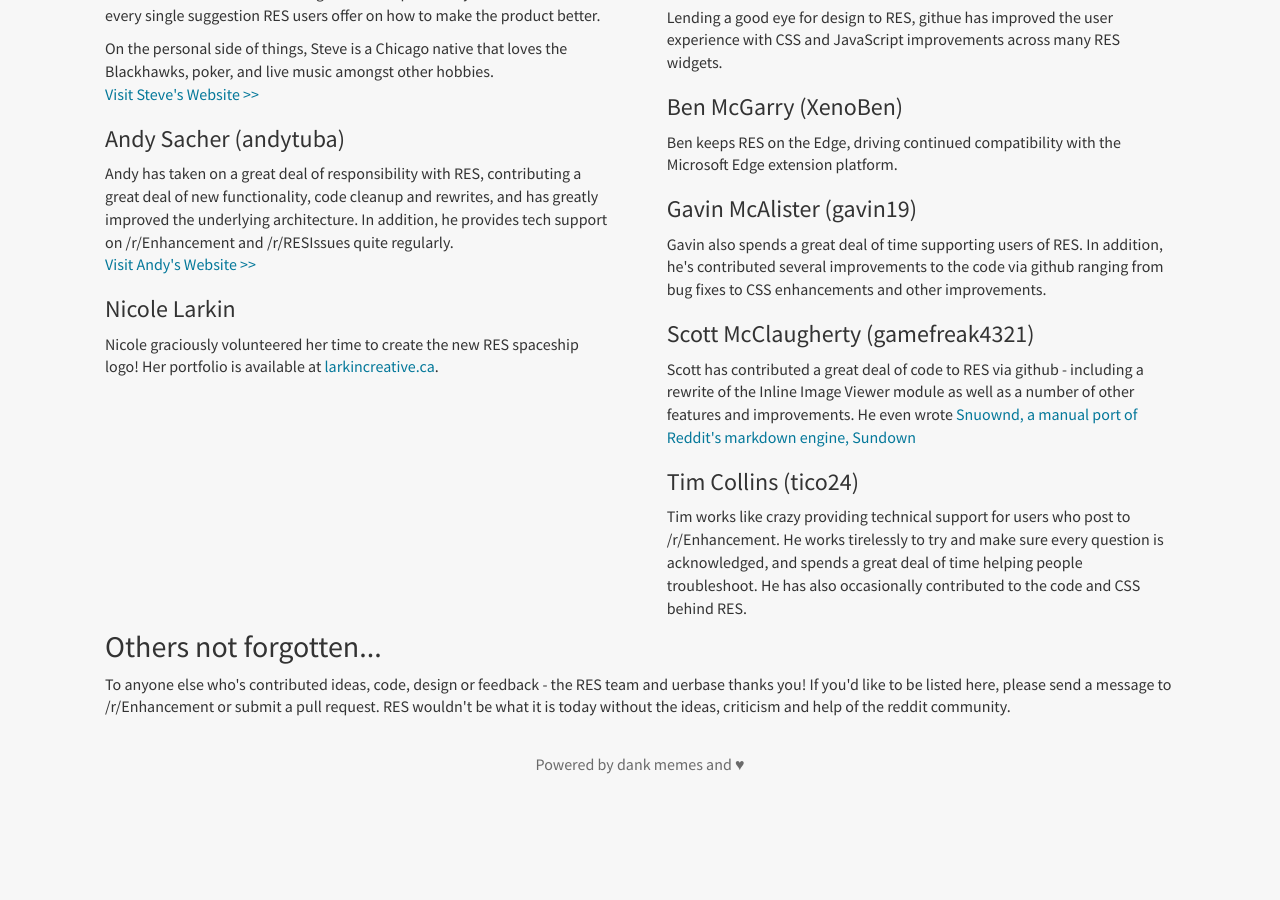
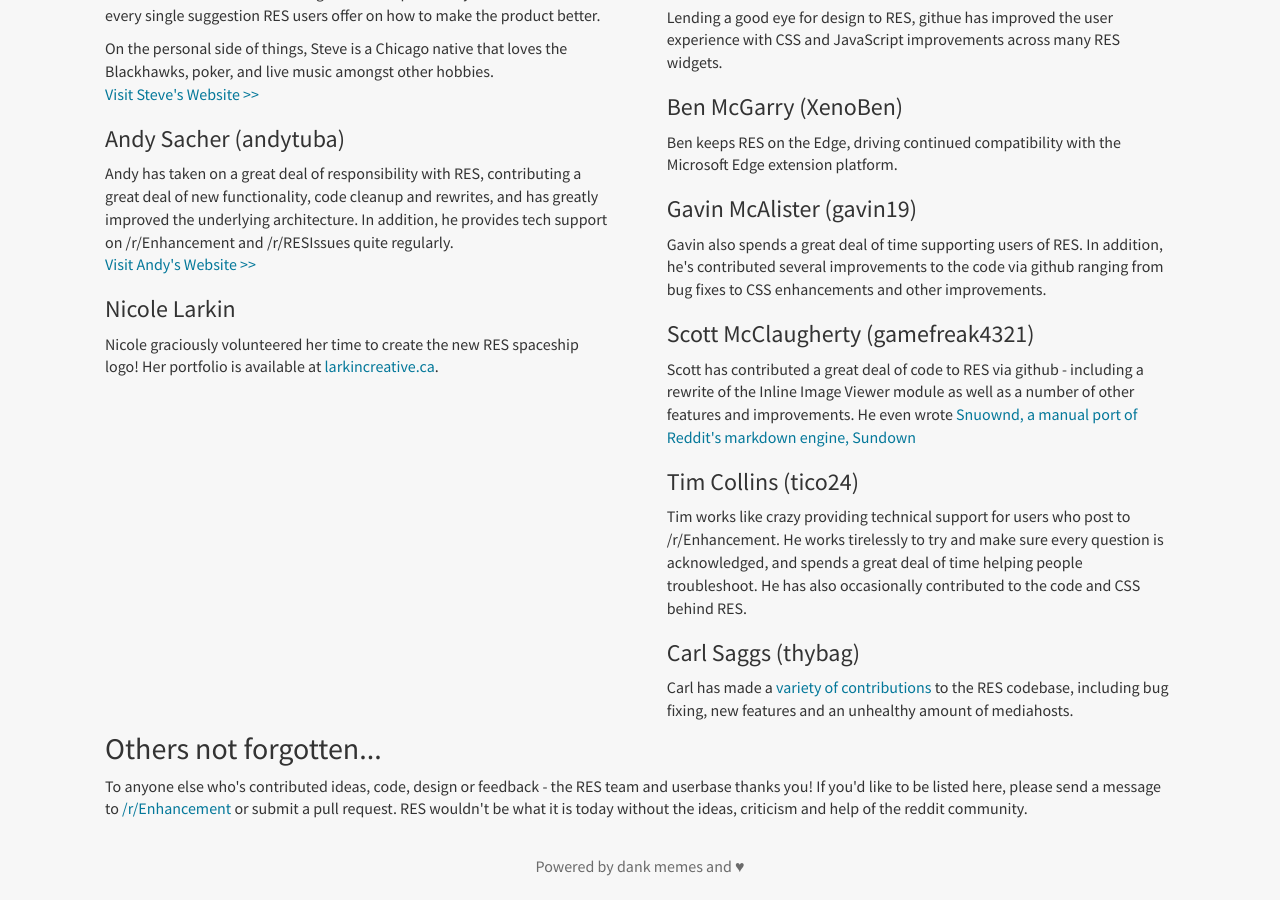
Before and after one commit to Reddit-Enhancement-Suite/Reddit-Enhancement-Suite.github.io, a Jekyll site: the page built from about.html, in a window 1280 px wide and 900 px high, scrolled down 651 px. Built offline with Jekyll 4.4.1, drawn with Linux system fonts in a browser that asks for light colours; nearby versions of some CDN libraries; before the commit the page ends 1449 px from its top, so only the background shows below that.

Commit message:
Add self + minor text correction

```diff
--- a/about.html
+++ b/about.html
@@ -51,8 +51,11 @@
 
 		<h3>Tim Collins (tico24)</h3>
 		<p>Tim works like crazy providing technical support for users who post to /r/Enhancement.  He works tirelessly to try and make sure every question is acknowledged, and spends a great deal of time helping people troubleshoot.  He has also occasionally contributed to the code and CSS behind RES.</p>
+
+		<h3>Carl Saggs (thybag)</h3>
+        <p>Carl has made a <a href="https://github.com/honestbleeps/Reddit-Enhancement-Suite/pulls?q=author%3Athybag%20is%3Amerged">variety of contributions</a> to the RES codebase, including bug fixing, new features and an unhealthy amount of mediahosts.</p>
     </span>
  </div>
 
 <h2>Others not forgotten...</h2>
-<p>To anyone else who's contributed ideas, code, design or feedback - the RES team and uerbase thanks you!  If you'd like to be listed here, please send a message to /r/Enhancement or submit a pull request.  RES wouldn't be what it is today without the ideas, criticism and help of the reddit community.</p>
+<p>To anyone else who's contributed ideas, code, design or feedback - the RES team and userbase thanks you!  If you'd like to be listed here, please send a message to <a href="https://reddit.com/r/Enhancement">/r/Enhancement</a> or submit a pull request.  RES wouldn't be what it is today without the ideas, criticism and help of the reddit community.</p>
```
